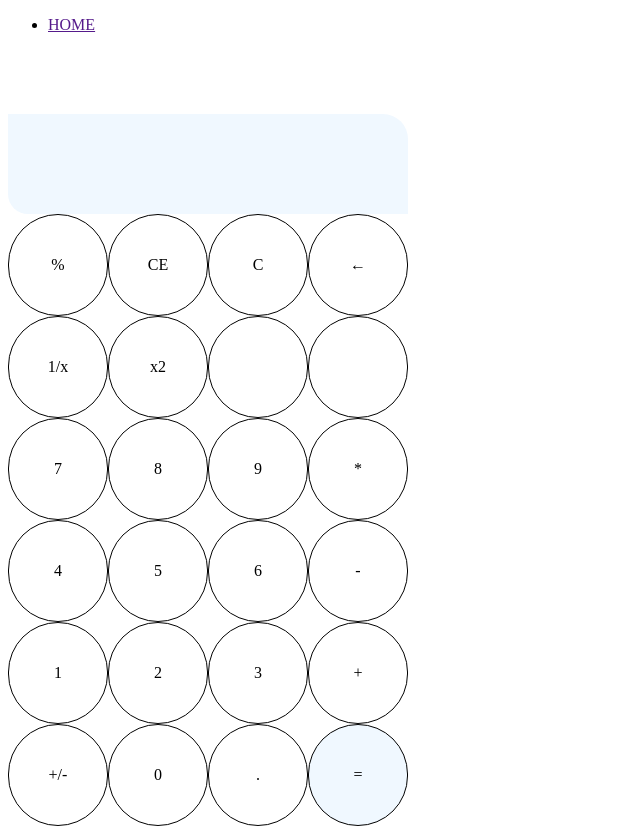
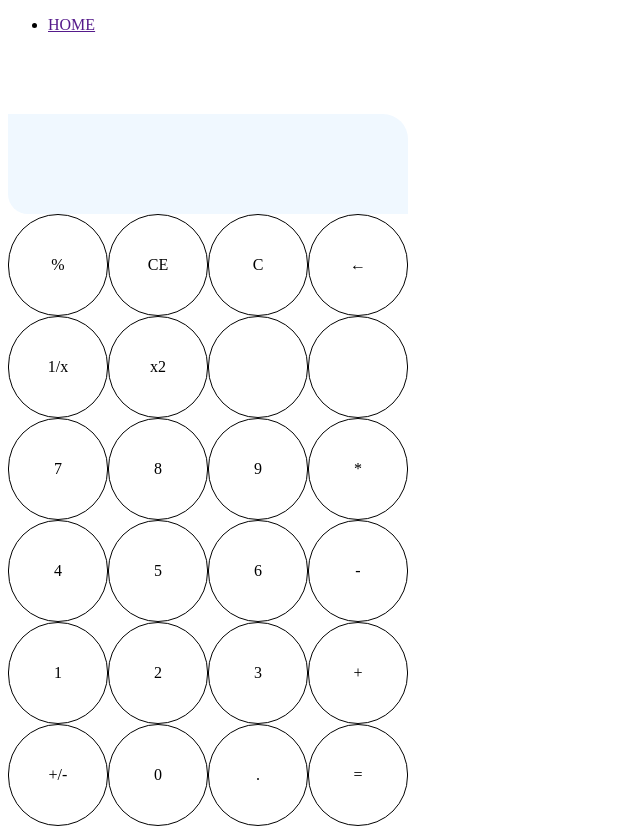
Before and after one commit to cryo-cell/icy-calc, a plain HTML site: page index.html in a window 1280 px wide. Shown: the whole page, without its empty margins (0-640 px from the left). Drawn offline with Linux system fonts and the light colour scheme.

Commit message:
update styles

```diff
--- a/index.html
+++ b/index.html
@@ -43,7 +43,7 @@
                     <div class="button">+/-</div>
                     <div class="button">0</div>
                     <div class="button">.</div>
-                    <div class="button equal        ">=</div>
+                    <div class="button">=</div>
                 </div>
             </div>
         </section>
--- a/style.css
+++ b/style.css
@@ -24,7 +24,7 @@
 }
 
 .button:hover {
-    background-color: aliceblue;
+    background-color: aqua;
 }
 
 .equal {
```
